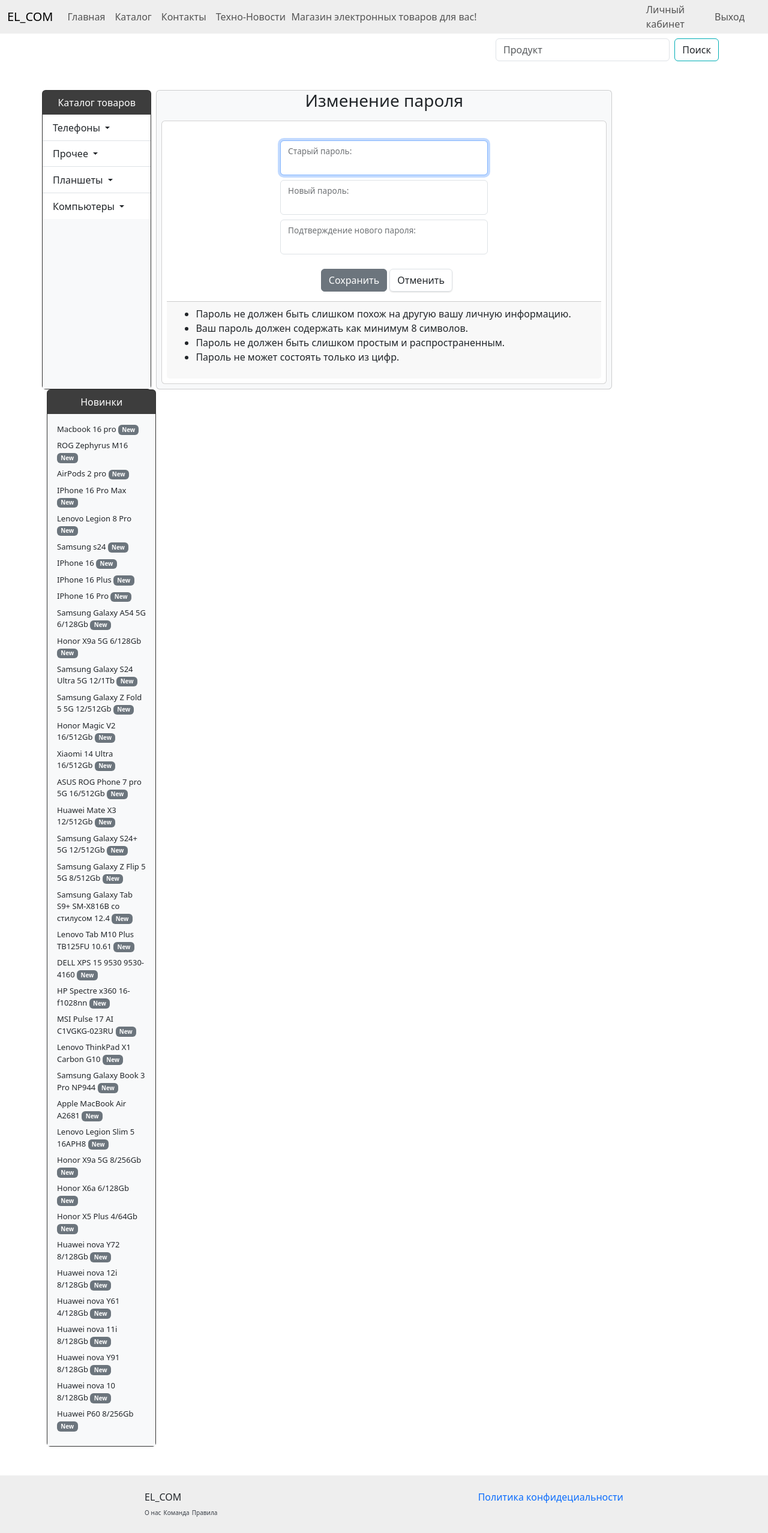
After one commit to sumaro2101/Django_elecronic_shop, a Django app: page /password_change/ in a window 1280 px wide. The commit adds this page. Shown: the whole page at 60% size. Run offline with Django 5.2, Linux system fonts and the light colour scheme; the visitor is signed in with stand-in values (Sample User, id 1); data comes from the database, SQL or seed files in the repository; some libraries are stand-ins or nearby versions.

Commit message:
add change password

```diff
--- a/config/settings.py
+++ b/config/settings.py
@@ -182,5 +182,7 @@ AUTHENTICATION_BACKENDS = [
     'users.authentication.EmailAuthBackend',
 ]
 
+EMAIL_BACKEND = 'django.core.mail.backends.console.EmailBackend'
+
 LOGIN_URL = 'users:login'
 LOGOUT_REDIRECT_URL = 'home:home_page'
--- a/users/forms.py
+++ b/users/forms.py
@@ -1,5 +1,5 @@
 
-from django.contrib.auth.forms import AuthenticationForm, UserCreationForm, UserChangeForm
+from django.contrib.auth.forms import AuthenticationForm, UserCreationForm, UserChangeForm, PasswordChangeForm
 from django.contrib.auth import get_user_model
 from django import forms
 
@@ -74,3 +74,8 @@ class UserUpdateForm(UserChangeForm):
         widgets = {
             'country': CountrySelectWidget()
         }
+
+class UserChangePasswordForm(PasswordChangeForm):
+    old_password = forms.CharField()
+    new_password1 = forms.CharField()
+    new_password2 = forms.CharField()
--- a/users/templates/includes/users/form_login.html
+++ b/users/templates/includes/users/form_login.html
@@ -1,7 +1,7 @@
 {% load static %}
 
 <h3 class="text-center">Авторизация</h3>
-<div class="card mt-2 pt-2">
+<div class="card m-2 p-3">
     <form class=" d-flex justify-content-center mb-4 p-2" action="{% url 'users:login' %}" method="post">
 
         <div class="d-flex flex-column align-items-start" style="width: 350px;">
--- a/users/templates/includes/users/profile_user.html
+++ b/users/templates/includes/users/profile_user.html
@@ -32,7 +32,9 @@
         <div style="font-size: .80rem; line-height: 1.250rem; grid-area:buy;">Страна: {% if current_user.country %}{{ current_user.country }}{% else %} не указан{% endif %}</div>
         <div style="font-size: .80rem; line-height: 1.250rem; grid-area:wrap;">Имя: {% if current_user.get_short_name %}{{ current_user.get_short_name }}{% else %} не указан{% endif %}</div>
         <div style="font-size: .80rem; line-height: 1.250rem; grid-area:add-sales">Фамилия: {% if current_user.last_name %}{{ current_user.last_name }}{% else %} не указан{% endif %}</div>
-
+        {% if request.user == current_user %}
+        <a class="link-primary link-offset-2 link-underline-opacity-25 link-underline-opacity-100-hover mt-4" style="font-size: .80rem; line-height: 1.250rem; grid-area:free" href="{% url 'users:password_change' %}">Изменить пароль</a>
+        {% endif %}
     </div>
 
 
--- /dev/null
+++ b/users/templates/passwords/password_change_form.html
@@ -0,0 +1,48 @@
+{% extends "index.html" %}
+{% load static %}
+
+{% block content %}
+<h3 class="text-center">Изменение пароля</h3>
+<div class="card m-2 p-2">
+    <div class="card-body text-center">
+        <form class="offset-3 col-md-6" action="{% url 'users:password_change' %}" method="post">
+            {% csrf_token %}
+            {% if form.non_field_errors %}
+                <div class="form-error">{{ form.non_field_errors }}</div>
+            {% endif %}
+
+            <div class="form-floating mt-2">
+                <input class="form-control" type="password" name="old_password" autocomplete="current-password" autofocus required id="id_old_password">
+                <label class="form-label" for="id_old_password">Старый пароль:</label>
+            </div>
+            <div class="form-error">{{ form.old_password.errors }}</div>
+
+            <div class="form-floating mt-2">
+                <input class="form-control" type="password" name="new_password1" autocomplete="new-password" autofocus required id="id_new_password1" aria-describedby="id_new_password1_helptext">
+                <label class="form-label" for="id_new_password1">Новый пароль:</label>
+            </div>
+            <span class="helptext" id="id_new_password1_helptext"></span>
+            <div class="form-error">{{ form.new_password1.errors }}</div>
+
+            <div class="form-floating mt-2">
+                <input class="form-control" type="password" name="new_password2" autocomplete="new-password" autofocus required id="id_new_password2">
+                <label class="form-label" for="id_new_password2">Подтверждение нового пароля:</label>
+            </div>
+            <div class="form-error">{{ form.new_password2.errors }}</div>
+
+            <div class="mt-4">
+                <button class="btn btn-secondary ms-2" type="submit">Сохранить</button>
+                <a href="{% url 'users:user' request.user.username %}" class="btn border" style="box-shadow: 0 1px 2px 0 rgba(0,0,0,.16);">Отменить</a>
+            </div>
+        </form>
+    </div>
+    <div class="card-footer">
+        <ul>
+            <li>Пароль не должен быть слишком похож на другую вашу личную информацию.</li>
+            <li>Ваш пароль должен содержать как минимум 8 символов.</li>
+            <li>Пароль не должен быть слишком простым и распространенным.</li>
+            <li>Пароль не может состоять только из цифр.</li>
+        </ul>
+    </div>
+</div>
+{% endblock content %}
--- a/users/urls.py
+++ b/users/urls.py
@@ -13,4 +13,6 @@ urlpatterns = [
     path('regisration/done/', views.DoneTemplateView.as_view(), name='done'),
     path('user/<slug:username>/', views.UserDetailView.as_view(), name='user'),
     path('user/<slug:username>/update/', views.UpdateProfileUser.as_view(), name='update'),
+    path('password_change/', views.UserChangePassword.as_view(), name='password_change'),
+    path('password_change_done/', views.UserChangePasswordDone.as_view(), name='password_change_done'),
 ]
--- a/users/views.py
+++ b/users/views.py
@@ -3,10 +3,10 @@ from django.forms import BaseModelForm
 from django.urls import reverse_lazy
 from django.views.generic import TemplateView, DetailView, CreateView, UpdateView
 from django.contrib.auth import get_user_model, mixins
-from django.contrib.auth.views import LoginView
+from django.contrib.auth.views import LoginView, PasswordChangeView, PasswordChangeDoneView
 
 from users.mixins import RequiredNotAuthenticatedMixin
-from .forms import UserLoginForm, RegisterUserForm, UserUpdateForm
+from .forms import UserChangePasswordForm, UserLoginForm, RegisterUserForm, UserUpdateForm
 
 # Create your views here.
 
@@ -64,3 +64,12 @@ class UpdateProfileUser(mixins.LoginRequiredMixin, mixins.UserPassesTestMixin, U
 
     def get_success_url(self) -> str:
         return reverse_lazy('users:user', kwargs={'username': self.kwargs.get('username')})
+
+class UserChangePassword(mixins.LoginRequiredMixin, PasswordChangeView):
+    form_class = UserChangePasswordForm
+    template_name = 'passwords/password_change_form.html'
+    success_url = reverse_lazy("users:password_change_done")
+
+
+class UserChangePasswordDone(mixins.LoginRequiredMixin, PasswordChangeDoneView):
+    template_name = 'passwords/password_change_done.html'
```
Also changed, not shown: users/templates/passwords/password_change_done.html (added, +12 -0 lines).
